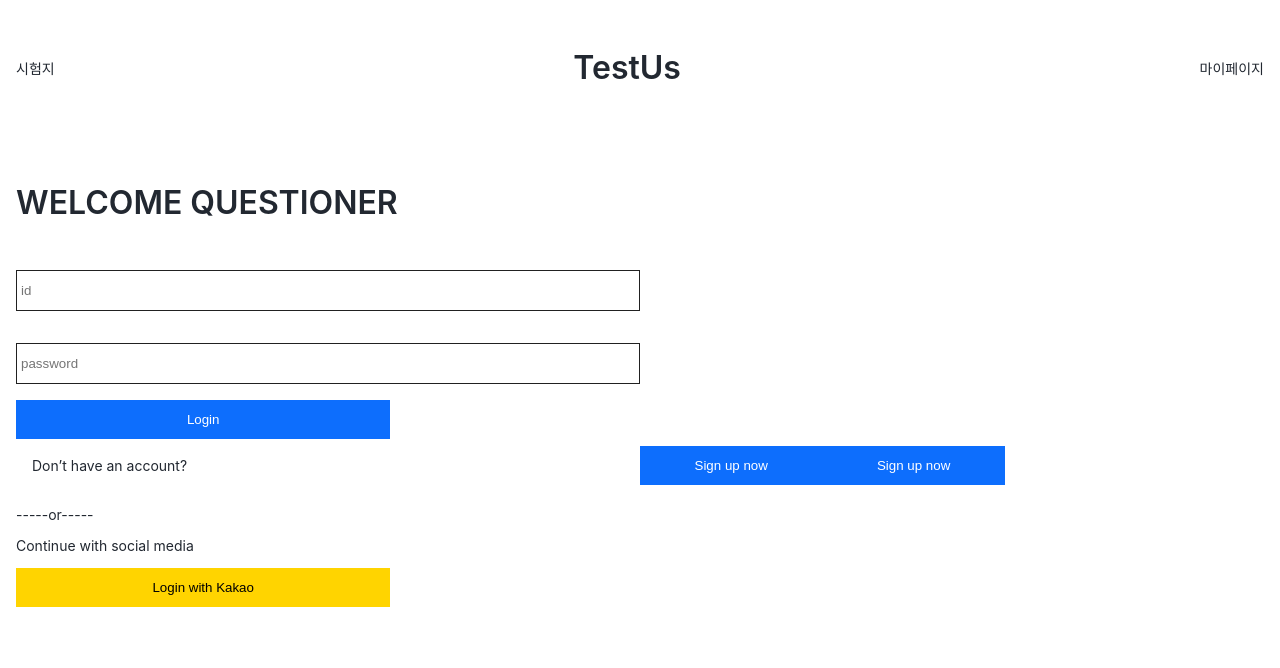
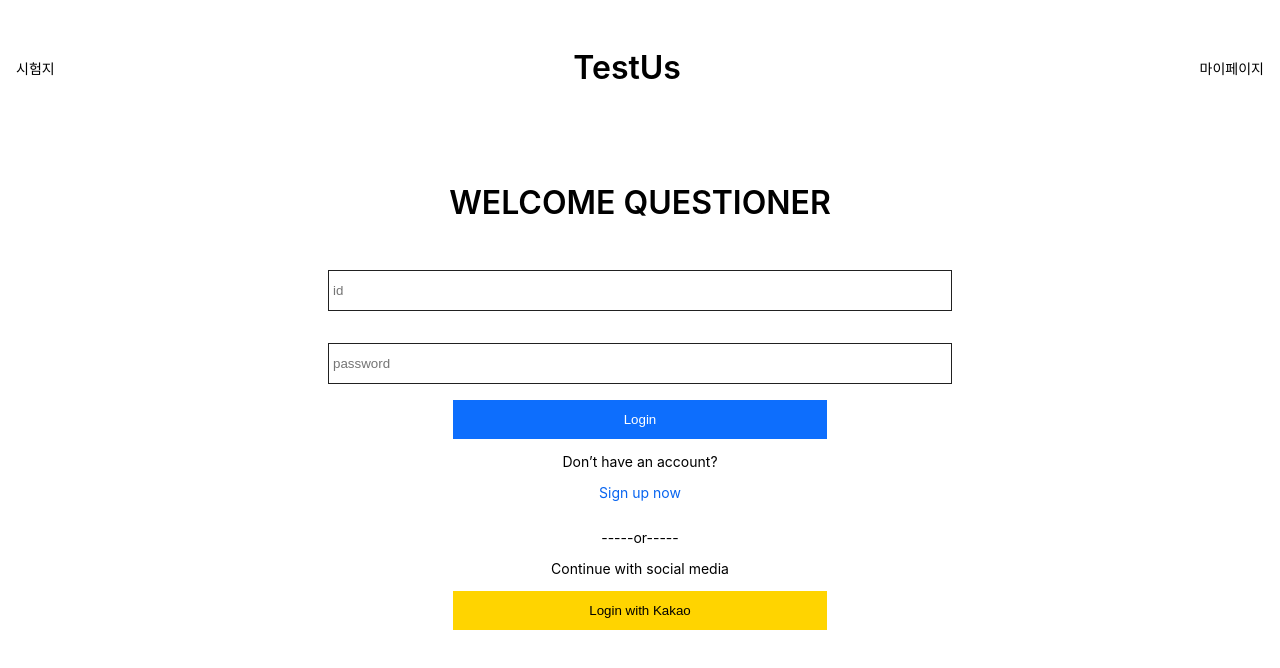
Before and after one commit to CheaterCatch/Testus-client, a React (Create React App) app: page /login in a window 1280 px wide. Shown: the top 668 px of the page. Built offline with nearby package versions, Linux system fonts and the light colour scheme.

Commit message:
가운데 정렬

```diff
--- a/src/components/Header.js
+++ b/src/components/Header.js
@@ -15,4 +15,5 @@ const Header = (props) => {
 
 Header.defaultProps = {}
 
+
 export default Header;
--- a/src/components/Main.js
+++ b/src/components/Main.js
@@ -9,9 +9,18 @@ const Main = (props) => {
                 <Image shape="rectangle" src={props.src}/>
             </Grid>
             <Grid is_flex>
-                <Text>부정행위 방지</Text>
-                <Text>자동채점</Text>
-                <Text>결과분석</Text>
+                {/* <Grid>
+                    <Text>부정행위 방지를 위한 문항 랜덤 출제</Text>
+                </Grid>
+                <Grid>
+                    <Text>시험 자동 채점 시스템</Text>
+                </Grid>
+                <Grid>
+                    <Text>결과 분석 시스템</Text>
+                </Grid> */}
+                <Text>부정행위 방지를 위한 문항 랜덤 출제</Text>
+                <Text>시험 자동 채점 시스템</Text>
+                <Text>결과 분석 시스템</Text>
             </Grid>
         </Grid>
 
--- a/src/elements/Grid.js
+++ b/src/elements/Grid.js
@@ -23,10 +23,10 @@ Grid.defaultProps = {
   chidren: null,
   is_flex: false,
   width: "100%",
-  padding: false,
+  padding: "false",
   margin: false,
   bg: false,
-  center: false,
+  center: true,
 };
 
 const GridBox = styled.div`
--- a/src/elements/Image.js
+++ b/src/elements/Image.js
@@ -20,6 +20,14 @@ const Image = (props) => {
             <AspectOutter>
                 <AspectInner {...styles}></AspectInner>
             </AspectOutter>
+        )
+    }
+
+    if(shape === "right") {
+        return (
+            <RightImage>
+                <AspectInner {...styles}></AspectInner>
+            </RightImage>
         )
     }
 
@@ -60,4 +68,9 @@ const ImageCircle = styled.div`
     margin: 4px;
 `;
 
+const RightImage = styled.div`
+    width: 50%;
+    min-width: 250px;
+`;
+
 export default Image;
--- a/src/elements/Text.js
+++ b/src/elements/Text.js
@@ -2,9 +2,26 @@ import React from "react";
 import styled from "styled-components";
 
 const Text = (props) => {
-  const { bold, color, size, children, margin } = props;
+  const { bold, color, size, children, margin, page, page2 } = props;
 
   const styles = {bold: bold, color: color, size: size, margin};
+
+  if (page) {
+    return (
+      <P2 {...styles}>
+          {children}
+      </P2>
+    );
+  }
+
+  else if (page2) {
+    return (
+      <P22 {...styles}>
+          {children}
+      </P22>
+    );
+  }
+
   return (
       <P {...styles}>
           {children}
@@ -15,16 +32,30 @@ const Text = (props) => {
 Text.defaultProps = {
   children: null,
   bold: false,
-  color: "#222831",
+  color: "#0764f0",
   size: "14px",
   margin: false,
 };
 
 const P = styled.p`
+  color: "ffffff";
+  font-size: ${(props) => props.size};
+  font-weight: ${(props) => (props.bold? "600" : "400")};
+  ${(props) => (props.margin? `margin: ${props.margin};` : '')}
+`;
+
+const P2 = styled.p`
   color: ${(props) => props.color};
   font-size: ${(props) => props.size};
   font-weight: ${(props) => (props.bold? "600" : "400")};
   ${(props) => (props.margin? `margin: ${props.margin};` : '')}
 `;
 
+const P22 = styled.p`
+  color: "#f0076c";
+  font-size: ${(props) => props.size};
+  font-weight: ${(props) => (props.bold? "600" : "400")};
+  ${(props) => (props.margin? `margin: ${props.margin};` : '')}
+`;
+
 export default Text;
--- a/src/pages/Login.js
+++ b/src/pages/Login.js
@@ -2,6 +2,7 @@ import React from "react";
 import { Text, Input, Grid, Button, Image } from "../elements";
 
 const Login = (props) => {
+
   return (
     <React.Fragment>
       <Grid padding="16px">
@@ -32,24 +33,22 @@ const Login = (props) => {
           text="Login"
           _onClick={() => {
             console.log("로그인 했어!");
+            // login();
           }}
         ></Button>
 
-        <Grid is_flex padding="4px 16px">
-            <Grid is_flex>
+        <Grid is_flex>
                 <Grid>
                     <Text>Don’t have an account?</Text>
+                    {/* <Button _onClick={() => {console.log("지금 회원가입하러 갈래!");}}>
+                        Sign up now
+                    </Button> */}
+                    <Text page>Sign up now</Text>
                 </Grid>
-                <Grid>
-                    <Button>Sign up now</Button>
-                    <Button>Sign up now</Button>
-                </Grid>
-
-            </Grid>
         </Grid>
 
         <Text>-----or-----</Text>
-        <Text>Continue with social media</Text>
+        <Text page2 >Continue with social media</Text>
         <Button is_float
           text="Login with Kakao"
           _onClick={() => {
--- a/src/pages/Signup.js
+++ b/src/pages/Signup.js
@@ -1,9 +1,13 @@
 import React from "react";
-import { Grid, Text, Input, Button } from "../elements";
+import { Grid, Text, Input, Button, Image } from "../elements";
 
 const Signup = (props) => {
   return (
     <React.Fragment>
+      <Grid>
+        <Image shape="right" src={props.src}/>
+      </Grid>
+
       <Grid padding="16px">
         <Text size="32px" bold>
             {props.user_name}
@@ -74,7 +78,10 @@ const Signup = (props) => {
           />
         </Grid>
 
-        <Button text="sign up"></Button>
+        <Button text="sign up"
+          _onClick={() => {
+            console.log("회원가입할래");
+          }}></Button>
       </Grid>
     </React.Fragment>
   );
--- a/src/shared/App.js
+++ b/src/shared/App.js
@@ -2,6 +2,7 @@ import './App.css';
 import React from "react";
 
 import {BrowserRouter, Route} from "react-router-dom";
+
 import { Grid } from "../elements";
 
 import Login from "../pages/Login";
```
Also changed, not shown: 1 other file (tests, documents, lock files or other folders).
